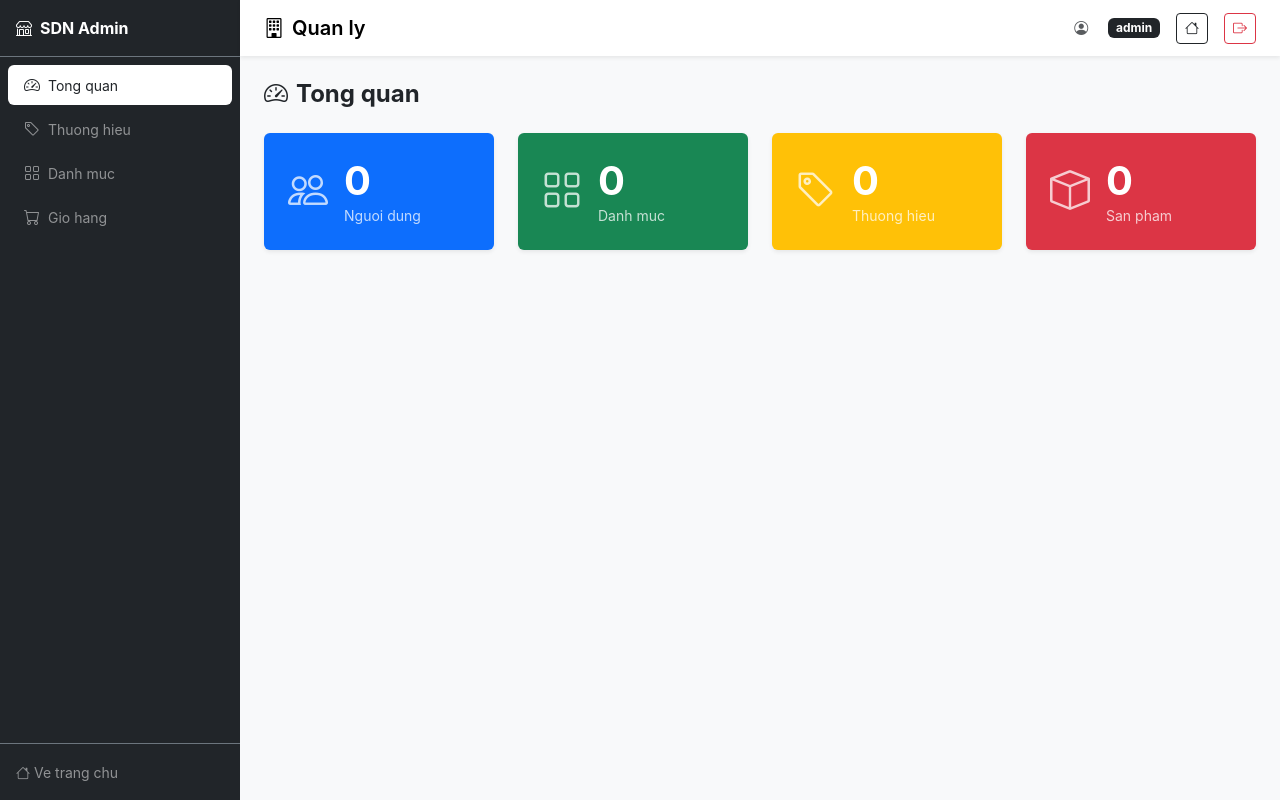
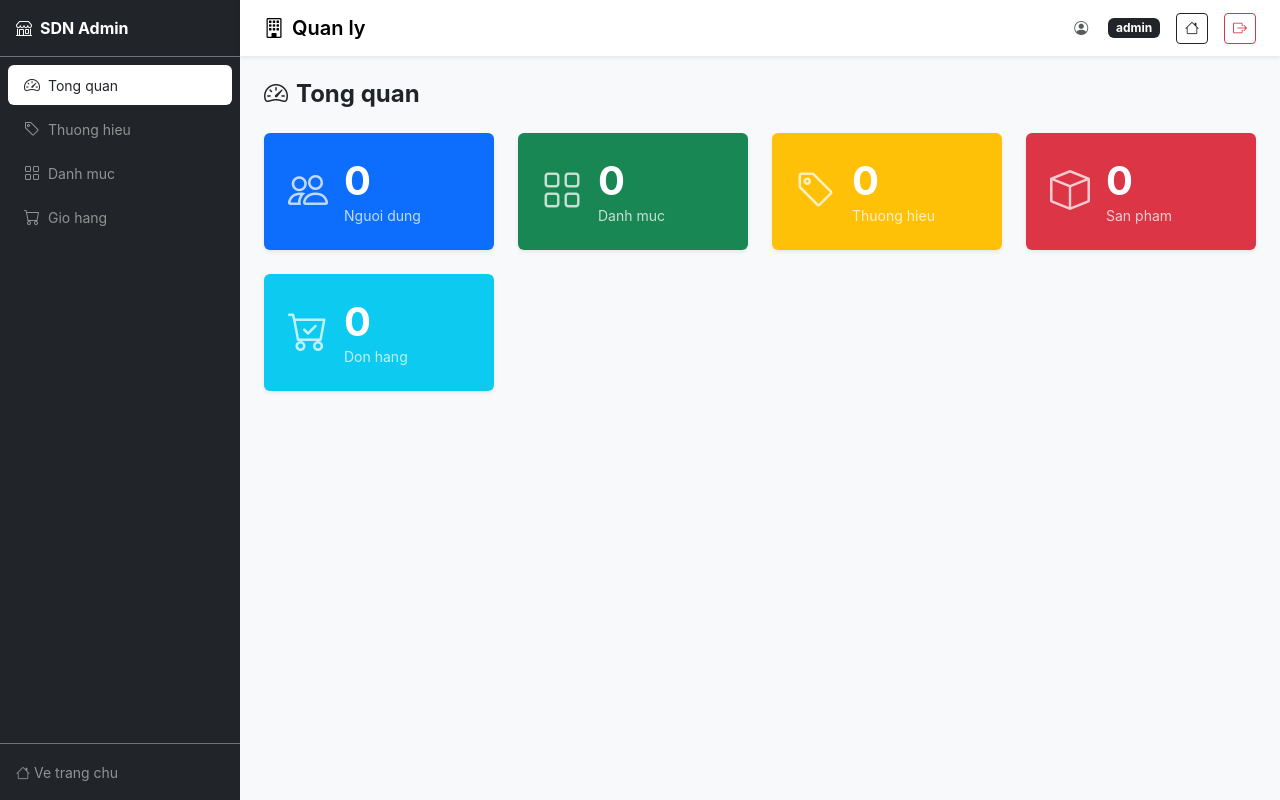
Before and after one commit to duckpao/SDN_ECOMMERCE, a React (Vite) app in the folder frontend/: page /admin in a window 1280 px wide. Built offline with nearby package versions, Linux system fonts and the light colour scheme; no server answers; sample sign-in values are in the browser's storage.

Commit message:
dashboard admin

```diff
--- a/frontend/src/pages/admin/Overview.jsx
+++ b/frontend/src/pages/admin/Overview.jsx
@@ -3,7 +3,13 @@ import { Link } from "react-router-dom";
 import api from "../../api";
 
 export default function Overview() {
-  const [stats, setStats] = useState({ users: 0, categories: 0, brands: 0, products: 0 });
+  const [stats, setStats] = useState({
+    users: 0,
+    categories: 0,
+    brands: 0,
+    products: 0,
+    orders: 0,
+  });
 
   useEffect(() => {
     Promise.all([
@@ -11,26 +17,63 @@ export default function Overview() {
       api.get("/categories?limit=1"),
       api.get("/brands?limit=1"),
       api.get("/products?limit=1"),
-    ]).then(([u, c, b, p]) => {
+      api.get("/orders?limit=1"),
+    ]).then(([u, c, b, p, o]) => {
       setStats({
         users: u.data.total || 0,
         categories: c.data.total || 0,
         brands: b.data.total || 0,
         products: p.data.total || 0,
+        orders: o.data.total || 0,
       });
     });
   }, []);
 
   const cards = [
-    { label: "Nguoi dung", value: stats.users, icon: "bi-people", color: "bg-primary", link: "#" },
-    { label: "Danh muc", value: stats.categories, icon: "bi-grid", color: "bg-success", link: "/admin/categories" },
-    { label: "Thuong hieu", value: stats.brands, icon: "bi-tag", color: "bg-warning text-dark", link: "/admin/brands" },
-    { label: "San pham", value: stats.products, icon: "bi-box", color: "bg-danger", link: "#" },
+    {
+      label: "Nguoi dung",
+      value: stats.users,
+      icon: "bi-people",
+      color: "bg-primary",
+      link: "#",
+    },
+    {
+      label: "Danh muc",
+      value: stats.categories,
+      icon: "bi-grid",
+      color: "bg-success",
+      link: "/admin/categories",
+    },
+    {
+      label: "Thuong hieu",
+      value: stats.brands,
+      icon: "bi-tag",
+      color: "bg-warning text-dark",
+      link: "/admin/brands",
+    },
+    {
+      label: "San pham",
+      value: stats.products,
+      icon: "bi-box",
+      color: "bg-danger",
+      link: "#",
+    },
+    {
+      label: "Don hang",
+      value: stats.orders,
+      icon: "bi-cart-check",
+      color: "bg-info",
+      link: "#",
+    },
   ];
 
   return (
     <div>
-      <h4 className="fw-bold mb-4"><i className="bi bi-speedometer2 me-2"></i>Tong quan</h4>
+      <h4 className="fw-bold mb-4">
+        <i className="bi bi-speedometer2 me-2"></i>
+        Tong quan
+      </h4>
+
       <div className="row g-4">
         {cards.map((c, i) => (
           <div key={i} className="col-6 col-lg-3">
@@ -38,6 +81,7 @@ export default function Overview() {
               <div className={"card border-0 shadow-sm " + c.color + " text-white"}>
                 <div className="card-body d-flex align-items-center gap-3 p-4">
                   <i className={"bi " + c.icon + " fs-1 opacity-75"}></i>
+
                   <div>
                     <p className="display-6 fw-bold mb-0">{c.value}</p>
                     <p className="mb-0 small opacity-75">{c.label}</p>
```
